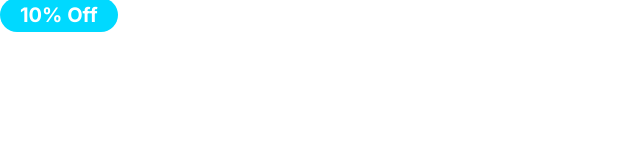
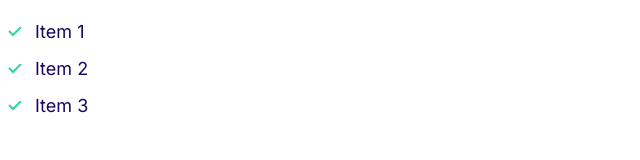
Before and after one commit to FranciscoL-M01/WebPractice, a plain HTML site: page index.html in a window 1280 px wide. Shown: the whole page, without its empty margins (0-640 px from the left). Drawn offline with Linux system fonts and the light colour scheme.

Commit message:
Define the lists and the different styling

```diff
--- a/CSS/styles.css
+++ b/CSS/styles.css
@@ -123,3 +123,32 @@
         font-size: 2rem;
     }
 }
+
+/* Lists */
+
+.list {
+    list-style: none; /* get rid of default bullet point */
+    padding-left: 0;
+    color: var(--color-headings);
+}
+
+.list--inline .list__item {
+    display: inline-block;
+    margin-right: 2rem;
+}
+
+.list--tick {
+    list-style-image: url(../images/tick.svg);
+    padding-left: 3rem;
+}
+
+.list--tick .list__item {
+    padding-left: 0.5rem;
+    margin-bottom: 1rem;
+}
+
+@media screen and(min-width: 1024px) {
+    .list--tick .list__item {
+        padding-left: 0;
+    }
+}
--- a/index.html
+++ b/index.html
@@ -8,12 +8,16 @@
     <link rel="preconnect" href="https://fonts.googleapis.com" />
     <link rel="preconnect" href="https://fonts.gstatic.com" crossorigin />
     <link
-      href="https://fonts.googleapis.com/css2?family=Inter:wght@100...900&display=swap"
+      href="https://fonts.googleapis.com/css2?family=Inter:wght@400;600;700&display=swap"
       rel="stylesheet"
     />
     <title>Document</title>
   </head>
   <body>
-    <span class="badge badge--secondary badge--small">10% Off</span>
+    <ul class="list list--tick">
+      <li class="list__item">Item 1</li>
+      <li class="list__item">Item 2</li>
+      <li class="list__item">Item 3</li>
+    </ul>
   </body>
 </html>
```
Also changed, not shown: images/tick.svg (added).
